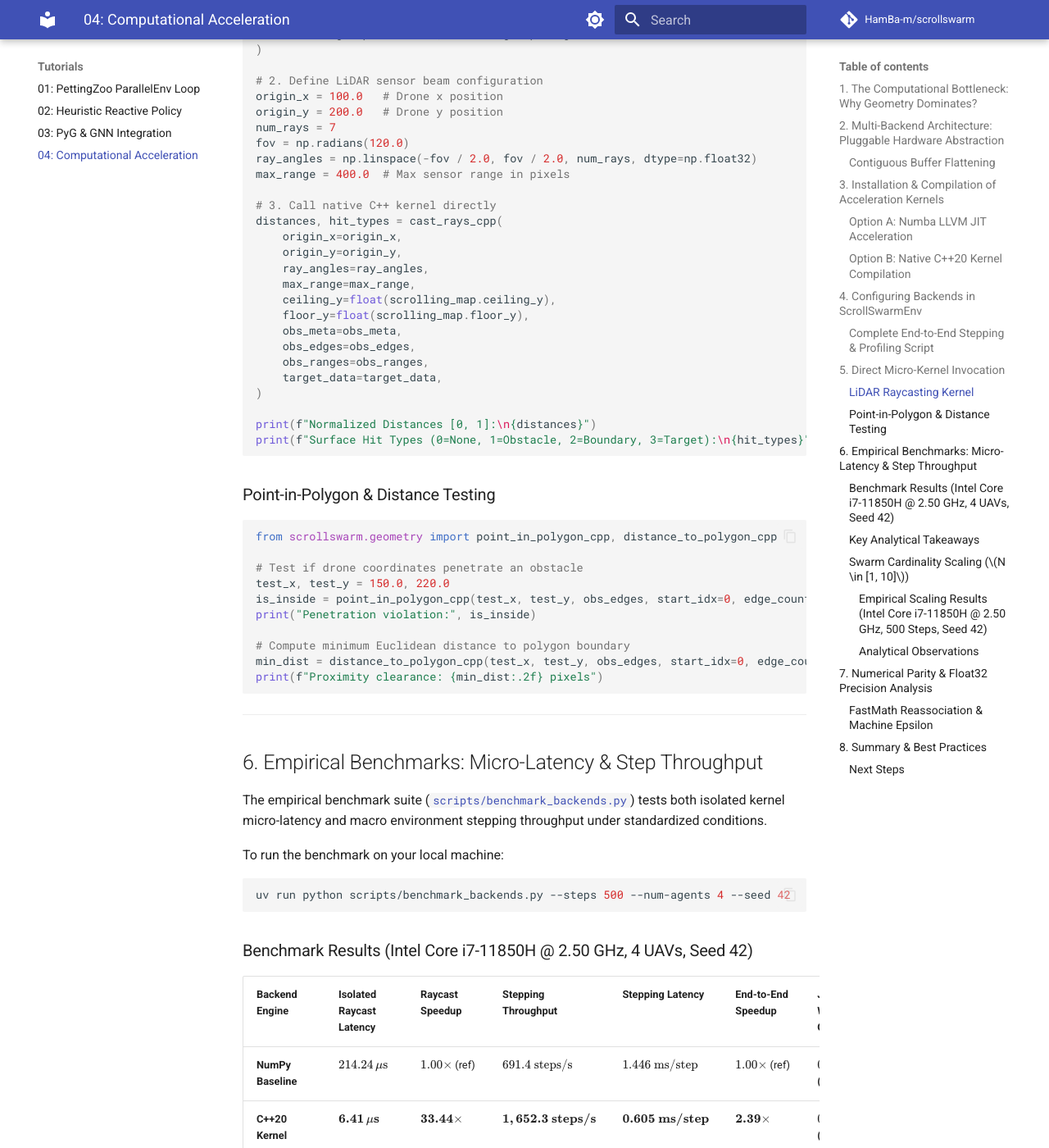
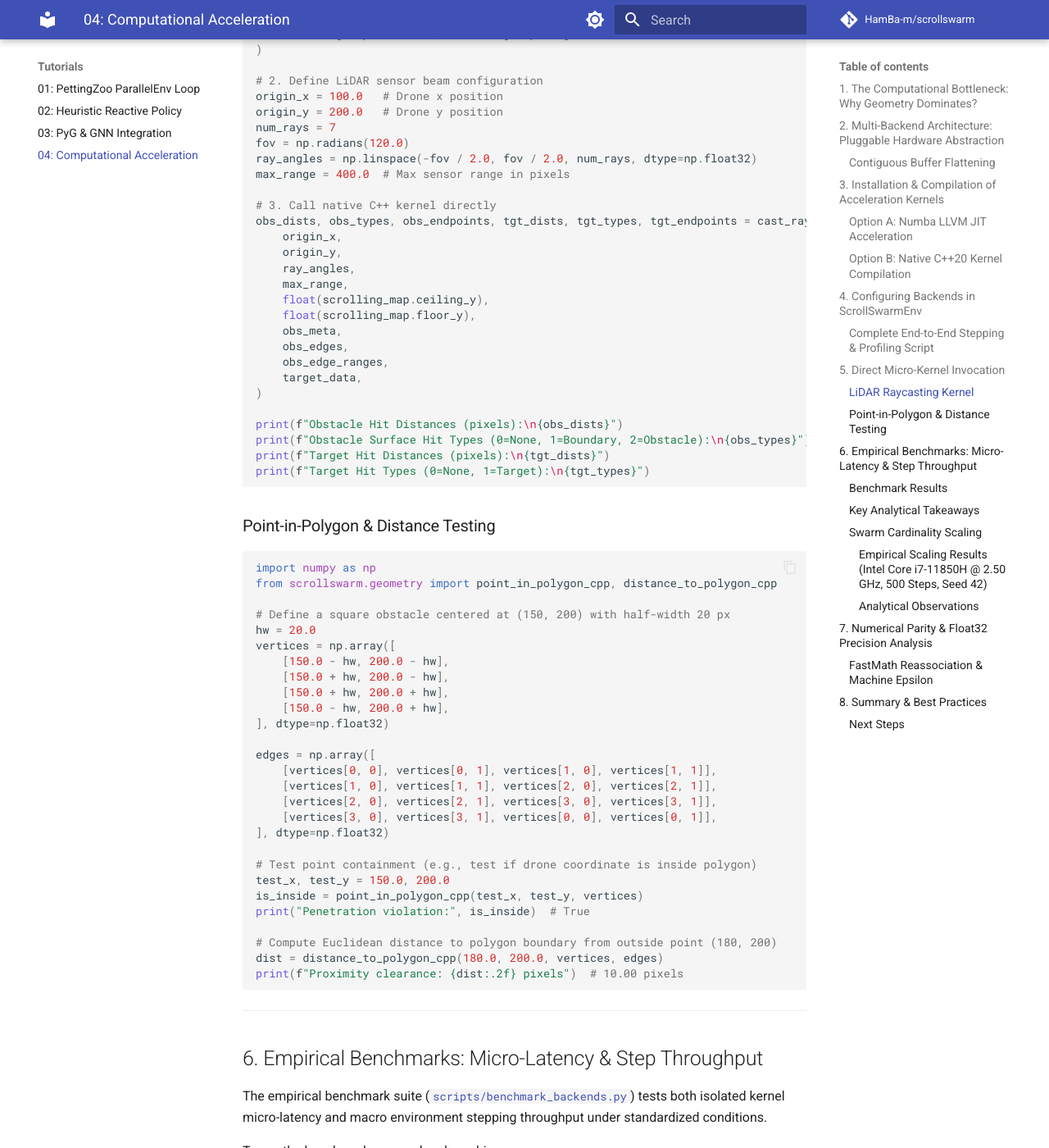
Before and after one commit to HamBa-m/scrollswarm, an MkDocs documentation site: the page built from docs/tutorials/04_acceleration_backends.md, in a window 1280 px wide and 1400 px high, scrolled down 6099 px. Shown: the whole window at 82% size. Built offline with MkDocs 1.6.1 and Material for MkDocs 9.7.7, drawn with Linux system fonts in a browser that asks for light colours; comment, search, counter and statistics services are not loaded; some of the changed text lies outside the part shown.

Commit message:
docs: align geometry buffer and micro-kernel signatures in Tutorial 04

````diff
--- a/docs/tutorials/04_acceleration_backends.md
+++ b/docs/tutorials/04_acceleration_backends.md
@@ -86,16 +86,16 @@ To enable zero-copy passing into compiled native kernels (C++ and LLVM machine c
 from scrollswarm.geometry import extract_geometry_buffers
 
 # Transforms dynamic Python polygon objects into flat contiguous C-arrays
-obs_meta, obs_edges, obs_ranges, target_data = extract_geometry_buffers(
+obs_meta, obs_edges, obs_edge_ranges, target_data = extract_geometry_buffers(
     obstacles=scrolling_map.obstacles,
     targets=scrolling_map.targets,
 )
 ```
 
-- **`obs_meta`** (`np.ndarray[np.float32]`, shape `(M, 6)`): Polygon bounding boxes $(x_{\min}, y_{\min}, x_{\max}, y_{\max})$, edge start offset, and edge count.
-- **`obs_edges`** (`np.ndarray[np.float32]`, shape `(TotalEdges, 4)`): Contiguous segment coordinates $(x_1, y_1, x_2, y_2)$ for all polygon facets.
-- **`obs_ranges`** (`np.ndarray[np.float32]`, shape `(M, 2)`): Horizontal span $[x_{\min}, x_{\max}]$ for early broad-phase rejection.
-- **`target_data`** (`np.ndarray[np.float32]`, shape `(T, 4)`): Target center coordinates $(x, y)$, inspection radius, and active status.
+- **`obs_meta`** (`np.ndarray[np.float32]`, shape `(N_{\text{obs}}, 4)`): Obstacle bounding parameters `[x, y, radius, max_dim]`.
+- **`obs_edges`** (`np.ndarray[np.float32]`, shape `(N_{\text{edges}}, 4)`): Flat segment coordinates `[ax, ay, bx, by]` for all polygon facets.
+- **`obs_edge_ranges`** (`np.ndarray[np.int32]`, shape `(N_{\text{obs}}, 2)`): Index slice `[start_idx, end_idx]` mapping each obstacle to its range in `obs_edges`.
+- **`target_data`** (`np.ndarray[np.float32]`, shape `(N_{\text{tgts}}, 3)`): Active target parameters `[x, y, radius]`.
 
 ---
 
@@ -238,36 +238,55 @@ ray_angles = np.linspace(-fov / 2.0, fov / 2.0, num_rays, dtype=np.float32)
 max_range = 400.0  # Max sensor range in pixels
 
 # 3. Call native C++ kernel directly
-distances, hit_types = cast_rays_cpp(
-    origin_x=origin_x,
-    origin_y=origin_y,
-    ray_angles=ray_angles,
-    max_range=max_range,
-    ceiling_y=float(scrolling_map.ceiling_y),
-    floor_y=float(scrolling_map.floor_y),
-    obs_meta=obs_meta,
-    obs_edges=obs_edges,
-    obs_ranges=obs_ranges,
-    target_data=target_data,
+obs_dists, obs_types, obs_endpoints, tgt_dists, tgt_types, tgt_endpoints = cast_rays_cpp(
+    origin_x,
+    origin_y,
+    ray_angles,
+    max_range,
+    float(scrolling_map.ceiling_y),
+    float(scrolling_map.floor_y),
+    obs_meta,
+    obs_edges,
+    obs_edge_ranges,
+    target_data,
 )
 
-print(f"Normalized Distances [0, 1]:\n{distances}")
-print(f"Surface Hit Types (0=None, 1=Obstacle, 2=Boundary, 3=Target):\n{hit_types}")
+print(f"Obstacle Hit Distances (pixels):\n{obs_dists}")
+print(f"Obstacle Surface Hit Types (0=None, 1=Boundary, 2=Obstacle):\n{obs_types}")
+print(f"Target Hit Distances (pixels):\n{tgt_dists}")
+print(f"Target Hit Types (0=None, 1=Target):\n{tgt_types}")
 ```
 
 ### Point-in-Polygon & Distance Testing
 
 ```python
+import numpy as np
 from scrollswarm.geometry import point_in_polygon_cpp, distance_to_polygon_cpp
 
-# Test if drone coordinates penetrate an obstacle
-test_x, test_y = 150.0, 220.0
-is_inside = point_in_polygon_cpp(test_x, test_y, obs_edges, start_idx=0, edge_count=4)
-print("Penetration violation:", is_inside)
+# Define a square obstacle centered at (150, 200) with half-width 20 px
+hw = 20.0
+vertices = np.array([
+    [150.0 - hw, 200.0 - hw],
+    [150.0 + hw, 200.0 - hw],
+    [150.0 + hw, 200.0 + hw],
+    [150.0 - hw, 200.0 + hw],
+], dtype=np.float32)
 
-# Compute minimum Euclidean distance to polygon boundary
-min_dist = distance_to_polygon_cpp(test_x, test_y, obs_edges, start_idx=0, edge_count=4)
-print(f"Proximity clearance: {min_dist:.2f} pixels")
+edges = np.array([
+    [vertices[0, 0], vertices[0, 1], vertices[1, 0], vertices[1, 1]],
+    [vertices[1, 0], vertices[1, 1], vertices[2, 0], vertices[2, 1]],
+    [vertices[2, 0], vertices[2, 1], vertices[3, 0], vertices[3, 1]],
+    [vertices[3, 0], vertices[3, 1], vertices[0, 0], vertices[0, 1]],
+], dtype=np.float32)
+
+# Test point containment (e.g., test if drone coordinate is inside polygon)
+test_x, test_y = 150.0, 200.0
+is_inside = point_in_polygon_cpp(test_x, test_y, vertices)
+print("Penetration violation:", is_inside)  # True
+
+# Compute Euclidean distance to polygon boundary from outside point (180, 200)
+dist = distance_to_polygon_cpp(180.0, 200.0, vertices, edges)
+print(f"Proximity clearance: {dist:.2f} pixels")  # 10.00 pixels
 ```
 
 ---
@@ -282,7 +301,15 @@ To run the benchmark on your local machine:
 uv run python scripts/benchmark_backends.py --steps 500 --num-agents 4 --seed 42
 ```
 
-### Benchmark Results (Intel Core i7-11850H @ 2.50 GHz, 4 UAVs, Seed 42)
+### Benchmark Results
+
+The following results were obtained on a personal workstation with the following specs:
+
+* CPU: Intel Core i7-11850H @ 2.50 GHz, 8 cores, 16 threads
+* RAM: 32 GB
+* Seed: 42
+* Num agents: 4
+* Number of env steps: 500
 
 | Backend Engine | Isolated Raycast Latency | Raycast Speedup | Stepping Throughput | Stepping Latency | End-to-End Speedup | JIT Warmup Overhead |
 | :--- | :--- | :--- | :--- | :--- | :--- | :--- |
@@ -306,7 +333,7 @@ xychart-beta
    - **Numba** delivers slightly higher peak micro-throughput thanks to LLVM loop optimization, but incurs an initial $\sim 1.5\,\text{s}$ compilation lag on first invocation.
    - **C++20** achieves comparable high throughput with **zero warmup latency**, making it ideal for distributed Ray/SubprocVec workers where processes restart frequently.
 
-### Swarm Cardinality Scaling ($N \in [1, 10]$)
+### Swarm Cardinality Scaling
 
 To characterize how environment throughput and computational speedup scale with fleet size, ScrollSwarm provides an automated swarm cardinality sweep:
 
@@ -333,7 +360,7 @@ uv run python scripts/benchmark_backends.py --sweep-agents --steps 500 --seed 42
 
 #### Analytical Observations
 
-1. **Sustained $2.0\times\text{--}3.0\times$ Real-World Speedup:** Across all swarm cardinalities $N \in [1, 10]$, the compiled C++20 and Numba kernels consistently deliver **$2.0\times$ to $3.0\times$ faster environment execution** than pure NumPy.
+1. **Sustained $2.0\times\text{-}3.0\times$ Real-World Speedup:** Across all swarm cardinalities $N \in [1, 10]$, the compiled C++20 and Numba kernels consistently deliver **$2.0\times$ to $3.0\times$ faster environment execution** than pure NumPy.
 2. **Single-Agent Peak Rate:** For $N=1$, environment execution exceeds **$5,400\text{--}5,700\text{ steps/second}$** ($<0.19\text{ ms/step}$), making single-drone policy debugging near instantaneous.
 3. **Decoupled Scaling with Vectorized Workers:** Because a single corridor realistically bounds swarm density to $N \le 10$, large-scale distributed MARL architectures scale linearly across CPU cores by instantiating $\mathcal{E}$ vectorized environment workers via PettingZoo / SubprocVec, maintaining high per-worker throughput without artificial crowding.
 
````
Also changed, not shown: other parts of docs/tutorials/04_acceleration_backends.md (+1 -1 lines).
